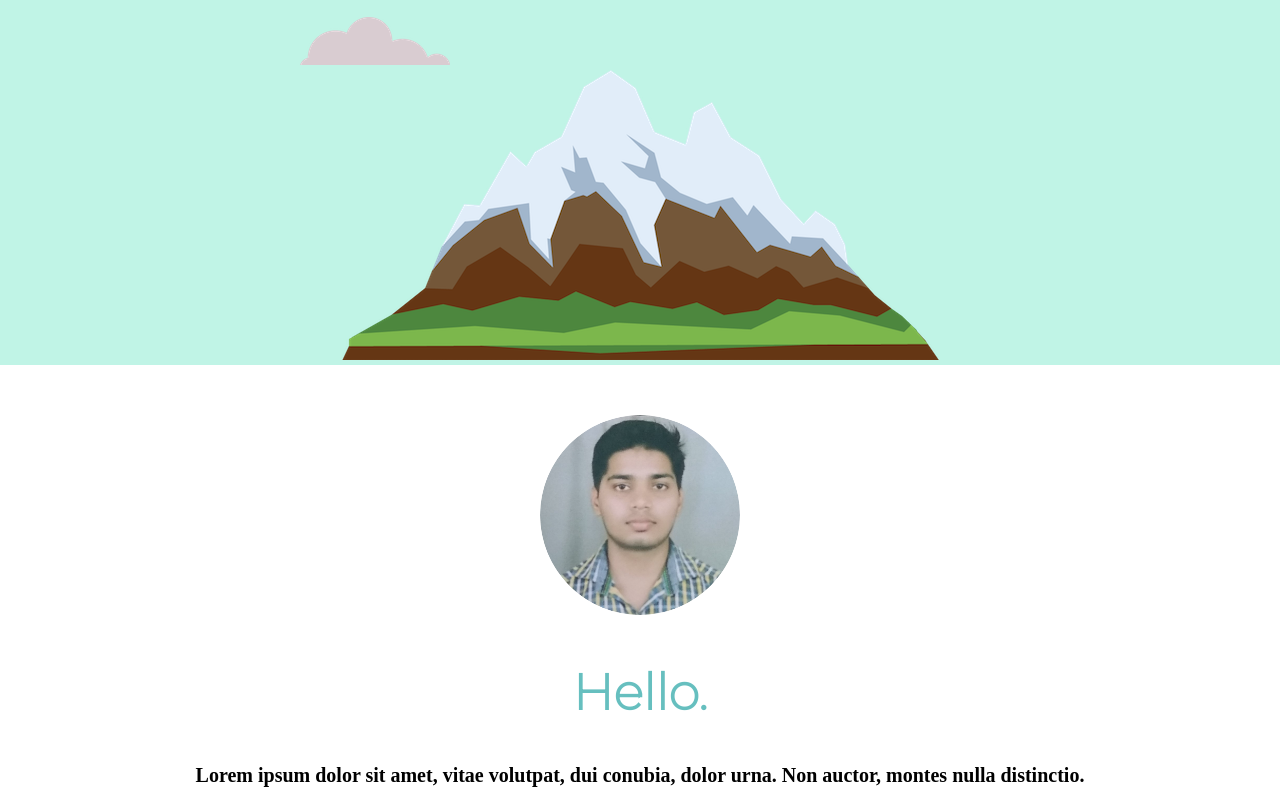
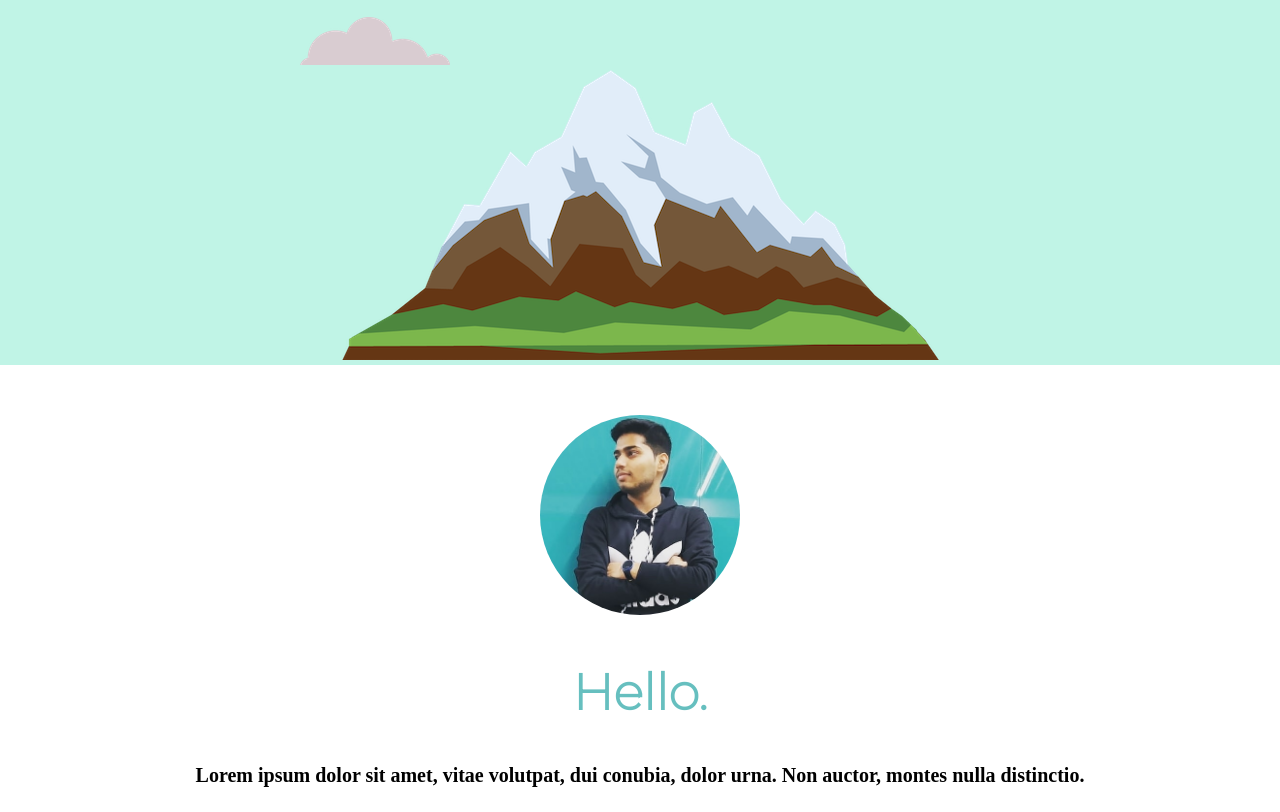
Before and after one commit to smanav00/FirstSite, a plain HTML site: page index.html in a window 1280 px wide. Shown: the part 423-1235 px from the top of the page. Drawn offline with Linux system fonts and the light colour scheme.

Commit message:
update dp

```diff
--- a/index.html
+++ b/index.html
@@ -20,7 +20,7 @@
 
 <div class="middle-container">
   <div class="profile">
-    <img class="pfp"src="images\circle-cropped.png" alt="manav's-img">
+    <img class="pfp"src="images\IMG_20200222_100644_875.jpg" alt="manav's-img">
     <h2>Hello.</h2>
     <p>Lorem ipsum dolor sit amet, vitae volutpat, dui conubia, dolor urna. Non auctor, montes nulla distinctio.</p>
   </div>
```
